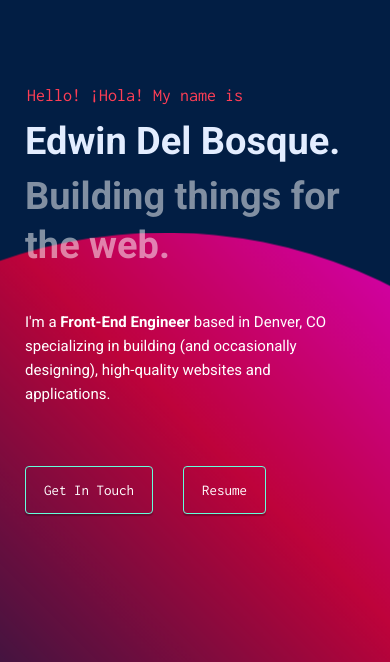
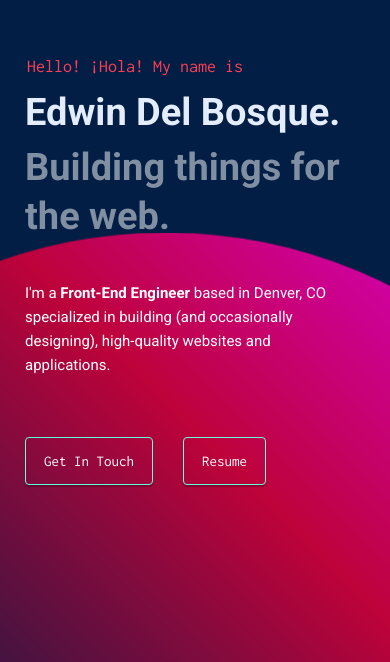
Before and after one commit to royamoussapour/portfolio, a React (Create React App) app: page / in a window 390 px wide. Shown: the part 182-844 px from the top of the page. Built offline with nearby package versions, Linux system fonts and the light colour scheme.

Commit message:
Make slight modifications to splash screen on smaller phones

```diff
--- a/src/components/AboutMe/AboutMe.js
+++ b/src/components/AboutMe/AboutMe.js
@@ -14,7 +14,7 @@ const AboutMe = () => {
 							<span>01. </span>About Me
 						</h2>
 						<p>
-							I'm a 24-year-old front-end engineer, originally from California
+							I'm a 24-year-old front-end engineer, originally from California,
 							who has a passion for building and experimenting with different
 							web technologies. I like to design and build smart, eye-catching
 							and pixel-perfect user interfaces with robust functionalities.
--- a/src/components/AboutMe/AboutMe.scss
+++ b/src/components/AboutMe/AboutMe.scss
@@ -164,7 +164,7 @@
 
 		h2 {
 			font-size: 25px;
-			top: 20px;
+			// top: 20px;
 		}
 
 		.about-description {
--- a/src/components/App/App.js
+++ b/src/components/App/App.js
@@ -25,7 +25,7 @@ const App = () => {
 							<span>
 								<b>Front-End Engineer</b>
 							</span>{' '}
-							based in Denver, CO specializing in building (and occasionally
+							based in Denver, CO specialized in building (and occasionally
 							designing), high-quality websites and applications.
 						</p>
 						<div>
--- a/src/components/App/App.scss
+++ b/src/components/App/App.scss
@@ -164,7 +164,7 @@ p {
 
 	.title-section {
 		margin: auto;
-		margin-top: 34px;
+		margin-top: -20px;
 		width: 100%;
 		height: 100vh;
 		display: flex;
@@ -196,7 +196,7 @@ p {
 
 	.title-section {
 		margin: auto;
-		margin-top: 34px;
+		margin-top: -40px;
 		width: 100%;
 		height: 100vh;
 		display: flex;
@@ -230,6 +230,17 @@ p {
 		font-size: 38px;
 	}
 
+	.title-section {
+		margin: auto;
+		margin-top: 5px;
+		width: 100%;
+		height: 100vh;
+		display: flex;
+		flex-direction: column;
+		justify-content: center;
+		padding-bottom: 50px;
+	}
+
 	body {
 		padding: 25px;
 	}
--- a/src/components/Contact/Contact.js
+++ b/src/components/Contact/Contact.js
@@ -10,7 +10,7 @@ const Contact = () => {
 					<span>04. Contact</span>Get In Touch
 				</h2>
 				<p>
-					I'm currently open and actively looking for job opportunities and
+					I'm open and actively looking for job opportunities and
 					collaborations.
 				</p>
 				<a href='mailto:edwinbosq@gmail.com' className='email-button'>
--- a/src/components/Work/Work.js
+++ b/src/components/Work/Work.js
@@ -136,6 +136,12 @@ const StyledTabContent = styled.div`
 	top: 0;
 	left: 0;
 	width: 100%;
+	&:focus {
+		outline: none;
+	}
+	&:active {
+		outline: none;
+	}
 	height: auto;
 	opacity: ${props => (props.isActive ? 1 : 0)};
 	z-index: ${props => (props.isActive ? 2 : -1)};
```
